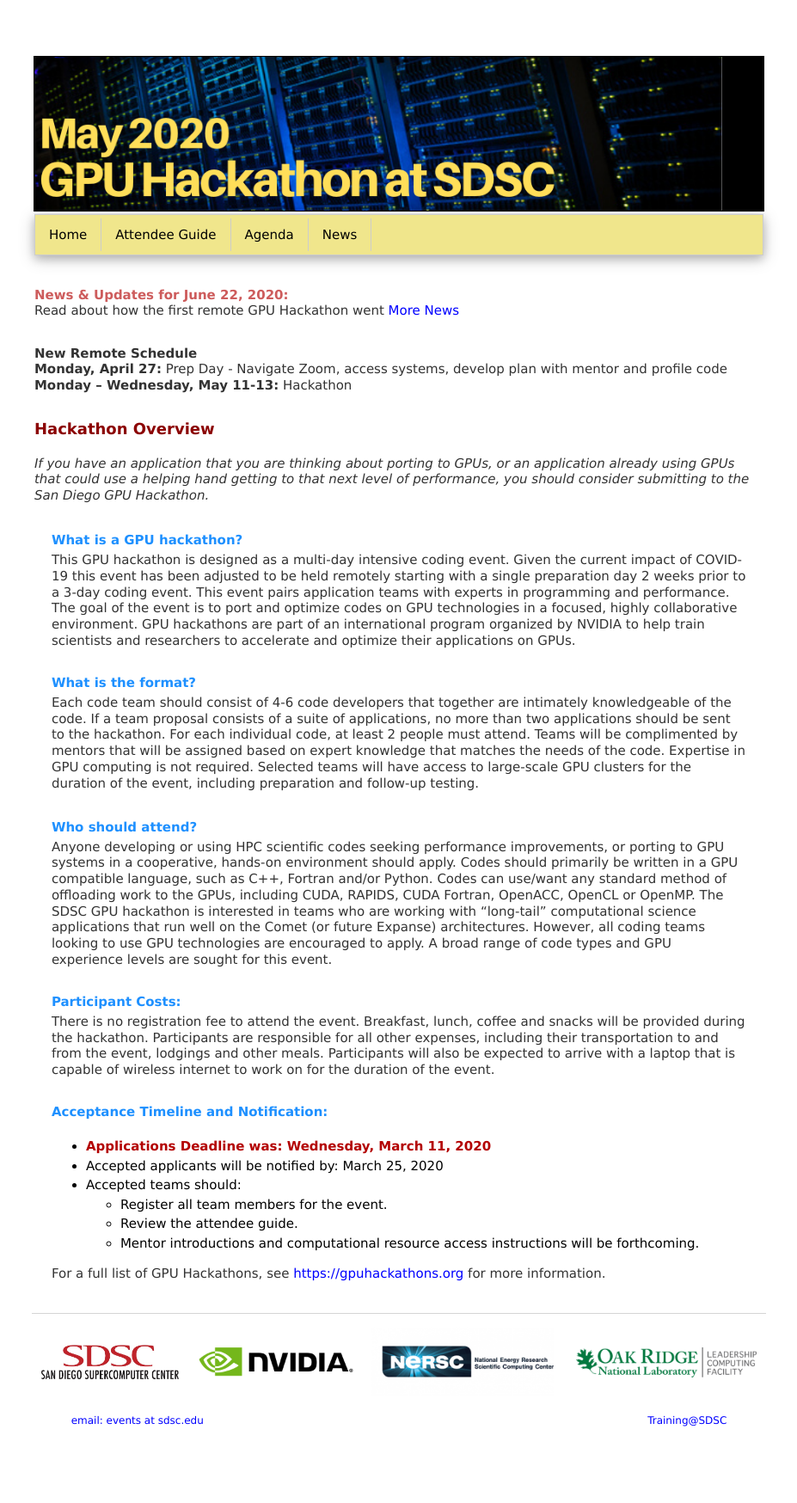
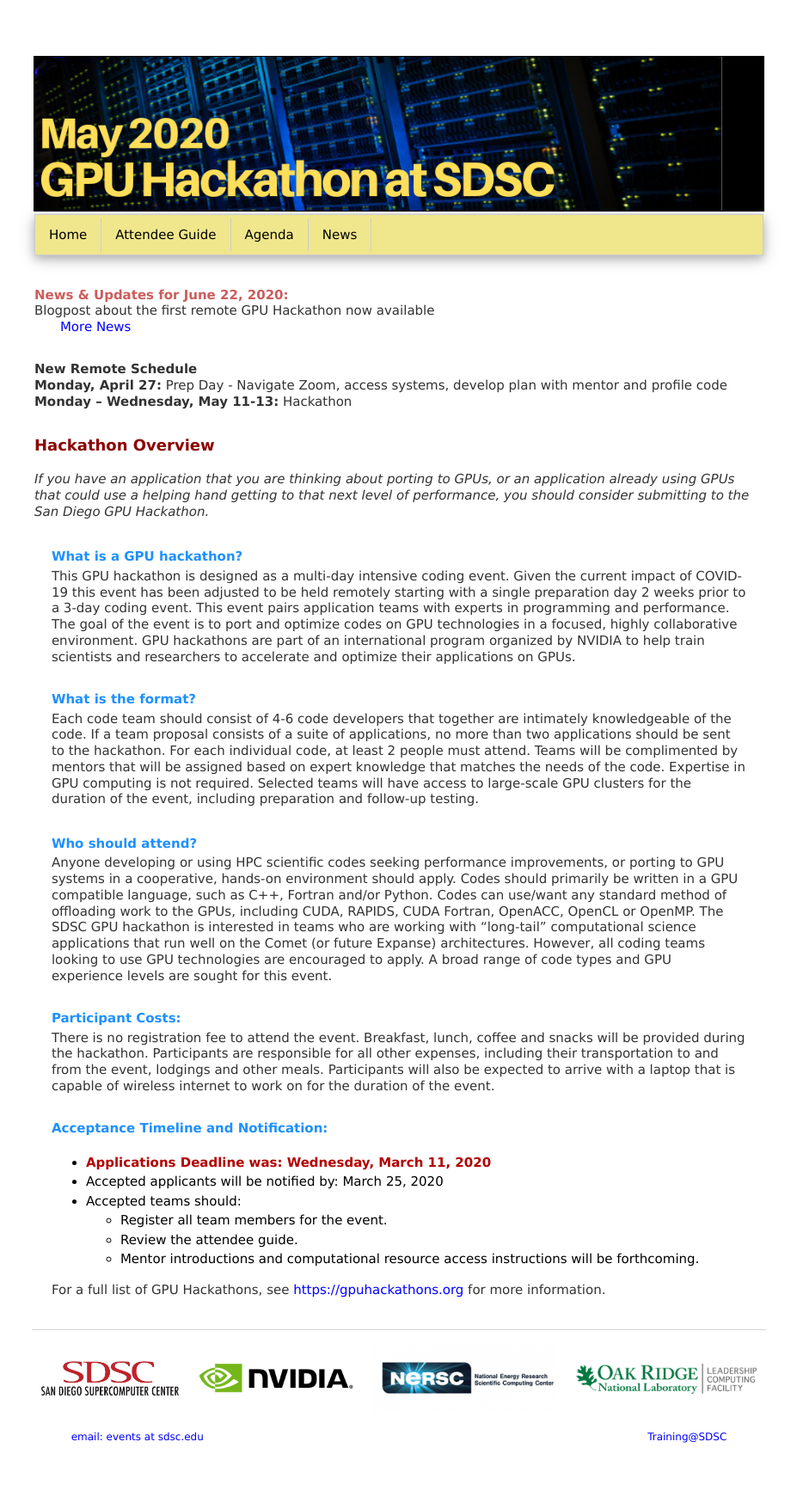
Before and after one commit to sdsc-hpc-training/sdsc-hpc-training.github.io, a Jekyll site: the page built from gpuhackathon/index.html, in a window 1280 px wide. Shown: the whole page at 86% size, without its empty margins (176-1103 px from the left). Built offline with Jekyll 4.4.1, drawn with Linux system fonts in a browser that asks for light colours.

Commit message:
Update index.html

```diff
--- a/gpuhackathon/index.html
+++ b/gpuhackathon/index.html
@@ -9,8 +9,7 @@
   <tr><td align='left' valign='top'> &nbsp; </td></tr>
   <tr><td align='left' valign='top'>
     <p class="newsitem">News & Updates for June 22, 2020:</p>
-    <p id="paral">Read about how the first remote GPU Hackathon went <a href="https://gpuhackathons.org/blog/gpu-hackathons-go-remote>blogpost here</a>
-    </p>
+    <p id="paral">Blogpost about the first remote GPU Hackathon now available
     <p class="indent"><a href="/gpuhackathon/news">More News</a></p>
  </td></tr>
   <tr><td align='left' valign='top'>&nbsp; </td></tr>
```
